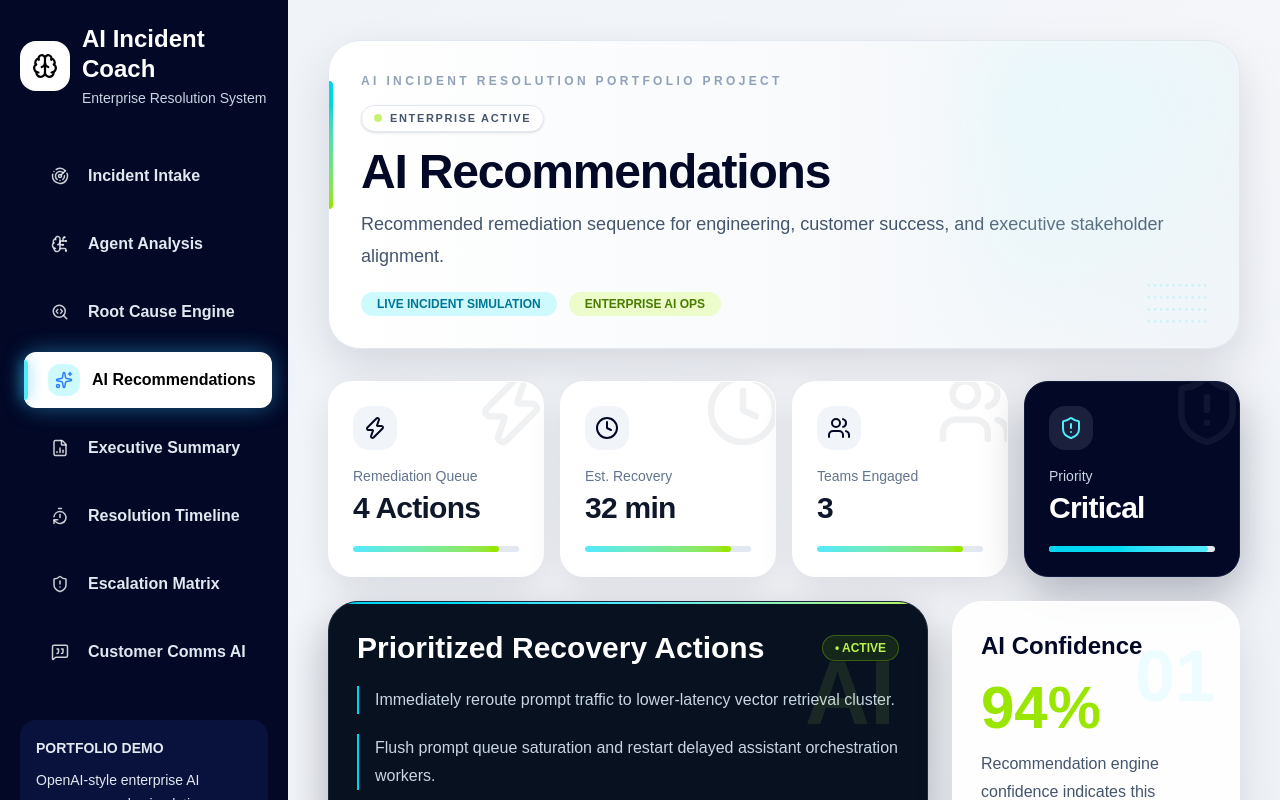
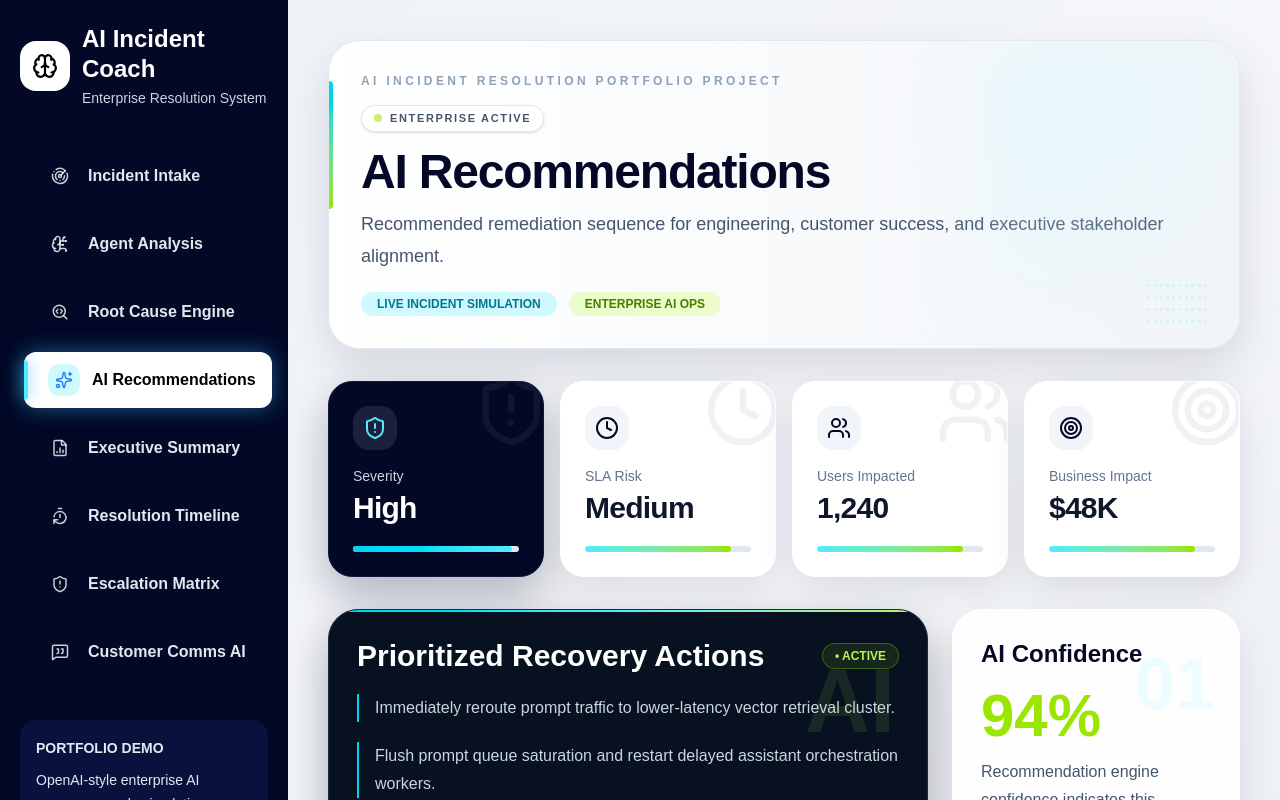
Before and after one commit to jtorres507-rgb/cf-ai-incident-coach-v2, a React (Vite) app: page / in a window 1280 px wide. Both pictures are taken after a click on the button "AI Recommendations". Shown: the top 800 px of the page. Built offline with nearby package versions, Linux system fonts and the light colour scheme.

Commit message:
V15.055 updates

```diff
--- a/src/App.jsx
+++ b/src/App.jsx
@@ -454,8 +454,6 @@ function AgentAnalysis() {
     </div>
   </div>
 
-  <div className="grid grid-cols-2 gap-6">
-</div>
       <div className="grid grid-cols-2 gap-6">
         <ChartCard />
 
@@ -532,11 +530,11 @@ function AIRecommendations() {
         subtitle="Recommended remediation sequence for engineering, customer success, and executive stakeholder alignment."
       />
 
-      <div className="grid grid-cols-4 gap-4 mb-6">
-        <CommandCard icon={<Zap />} title="Remediation Queue" value="4 Actions" />
-        <CommandCard icon={<Clock />} title="Est. Recovery" value="32 min" />
-        <CommandCard icon={<Users />} title="Teams Engaged" value="3" />
-        <CommandCard icon={<ShieldAlert />} title="Priority" value="Critical" dark />
+      <div className="grid grid-cols-4 gap-4 mb-8">
+        <CommandCard icon={<ShieldAlert />} title="Severity" value="High" dark />
+        <CommandCard icon={<Clock />} title="SLA Risk" value="Medium" />
+        <CommandCard icon={<Users />} title="Users Impacted" value="1,240" />
+        <CommandCard icon={<Target />} title="Business Impact" value="$48K" />
       </div>
 
       <div className="grid grid-cols-3 gap-6 mb-6">
@@ -666,7 +664,8 @@ function ExecutiveSummary() {
           <div className="absolute top-0 left-0 w-full h-[2px] bg-gradient-to-r from-cyan-400 to-lime-300"></div>
 
           <h3 className="font-black text-2xl mb-5">Executive Risk</h3>
-          <div className="text-6xl font-black text-lime-300 mb-3">MED</div>
+          <div className="text-7xl font-black text-lime-300 mb-3 tracking-tight">MED</div>
+          <div className="text-cyan-300 text-sm font-bold uppercase tracking-[0.2em] mb-4">CONTAINED EXPOSURE</div>
           <p className="text-slate-300 leading-7">
             Customer impact is material but controlled. SLA exposure remains manageable if remediation completes within the next response window.
           </p>
```
